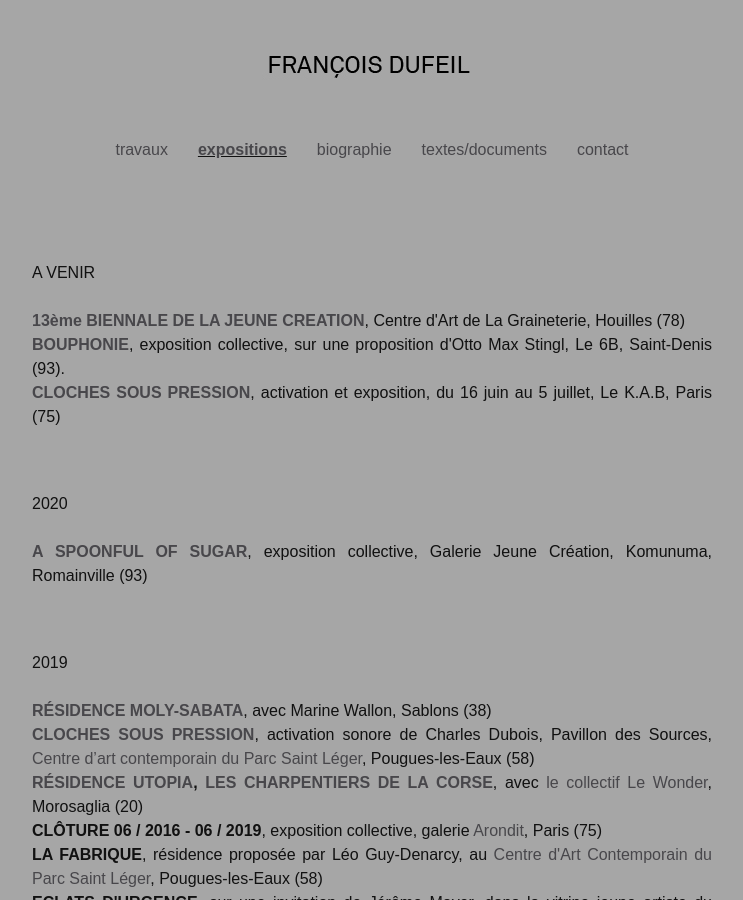
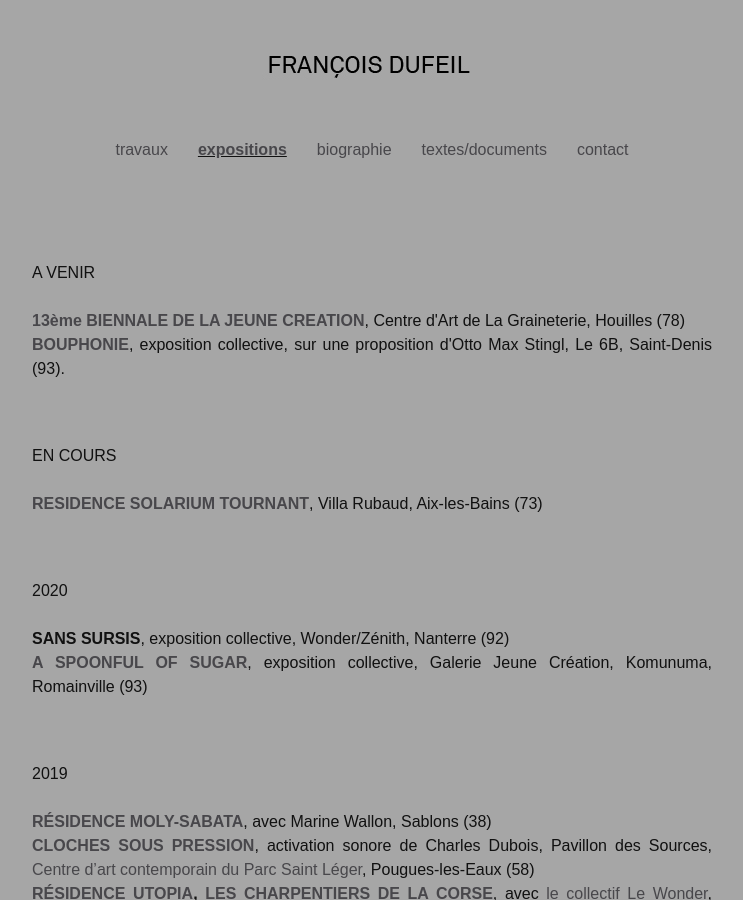
Before and after one commit to Mariecie/Mariecie.github.io, a Jekyll site: the page built from Expositions.md, in a window 1280 px wide and 900 px high. Shown: the whole window, without its empty margins (268-1011 px from the left). Built offline with Jekyll 4.4.1, drawn with Linux system fonts in a browser that asks for light colours.

Commit message:
Update Expositions.md

```diff
--- a/Expositions.md
+++ b/Expositions.md
@@ -11,13 +11,25 @@ A VENIR
 <br>
 <br><span style="font-weight: bold;"><a href="#" onclick='window.open("https://lagraineterie.ville-houilles.fr/biennale-de-la-jeune-creation");return false;'>13ème BIENNALE DE LA JEUNE CREATION</a></span>, Centre d'Art de La Graineterie, Houilles (78)
 <br><span style="font-weight: bold;"><a href="{{ 'images/DP_bouphonie_6B_V2.pdf' | relative_url }}">BOUPHONIE</a></span>, exposition collective, sur une proposition d'Otto Max Stingl, Le 6B, Saint-Denis (93).
-<br><span style="font-weight: bold;"><a href="{{ site.baseurl }}/2015/10/23/Cloches-sous-pression/">CLOCHES SOUS PRESSION</a></span>, activation et exposition, du 16 juin au 5 juillet, Le K.A.B, Paris (75)
+</p>
+
+<p style="text-align:justify">
+<br />
+<br>
+EN COURS
+<br>
+<br><span style="font-weight: bold;"><a href="#" onclick='window.open("https://solariumtournant.com/");return false;'>RESIDENCE SOLARIUM TOURNANT</a></span>, Villa Rubaud, Aix-les-Bains (73)
+</p>
+
+
+
 
 <p style="text-align:justify">
 <br />
 <br>
 2020
 <br>
+<br><span style="font-weight: bold;">SANS SURSIS</span>, exposition collective, Wonder/Zénith, Nanterre (92)
 <br><span style="font-weight: bold;"><a href="#" onclick='window.open("https://www.facebook.com/events/1060201924337678/");return false;'>A SPOONFUL OF SUGAR</a></span>, exposition collective, Galerie Jeune Création, Komunuma, Romainville (93)
 </p>
 
```
